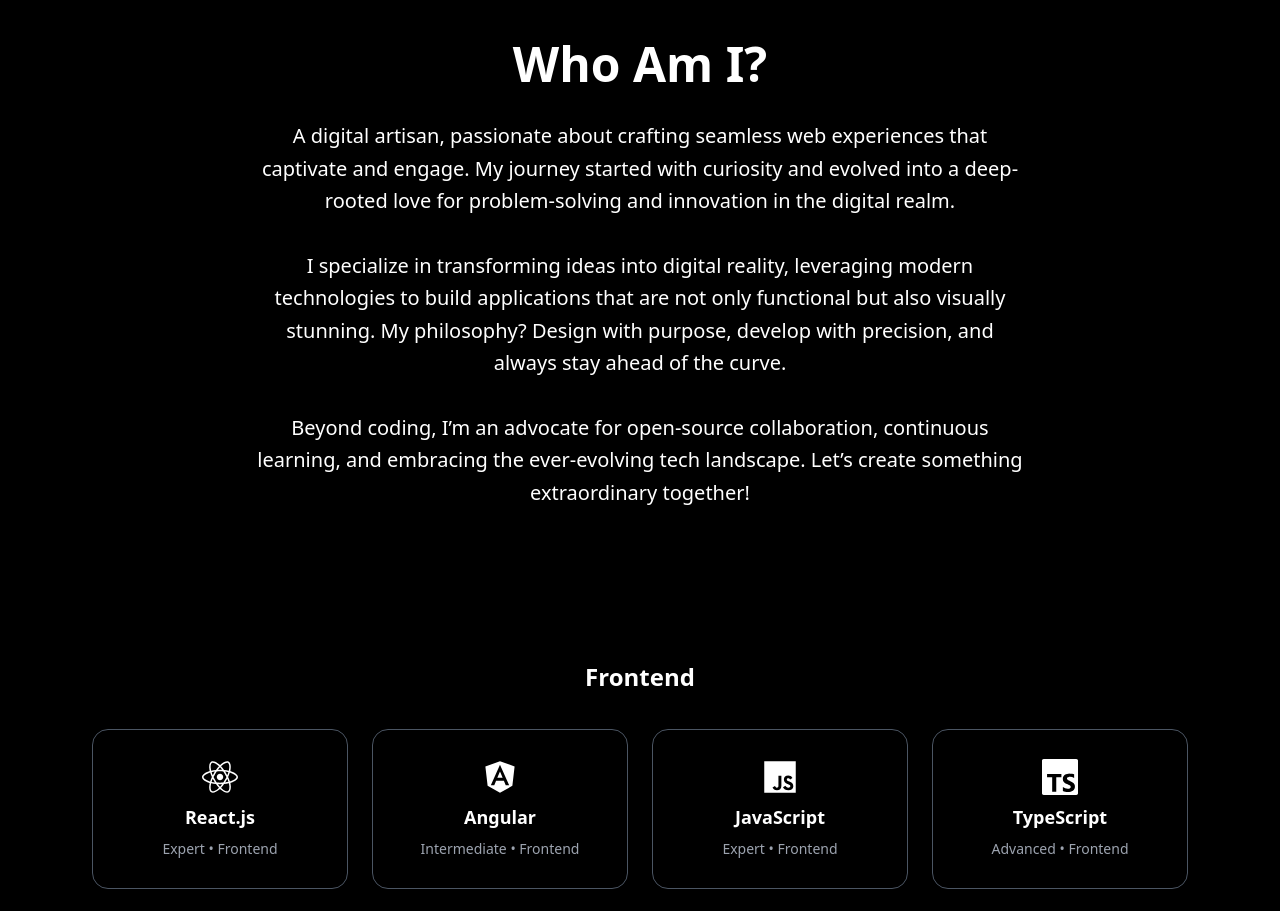
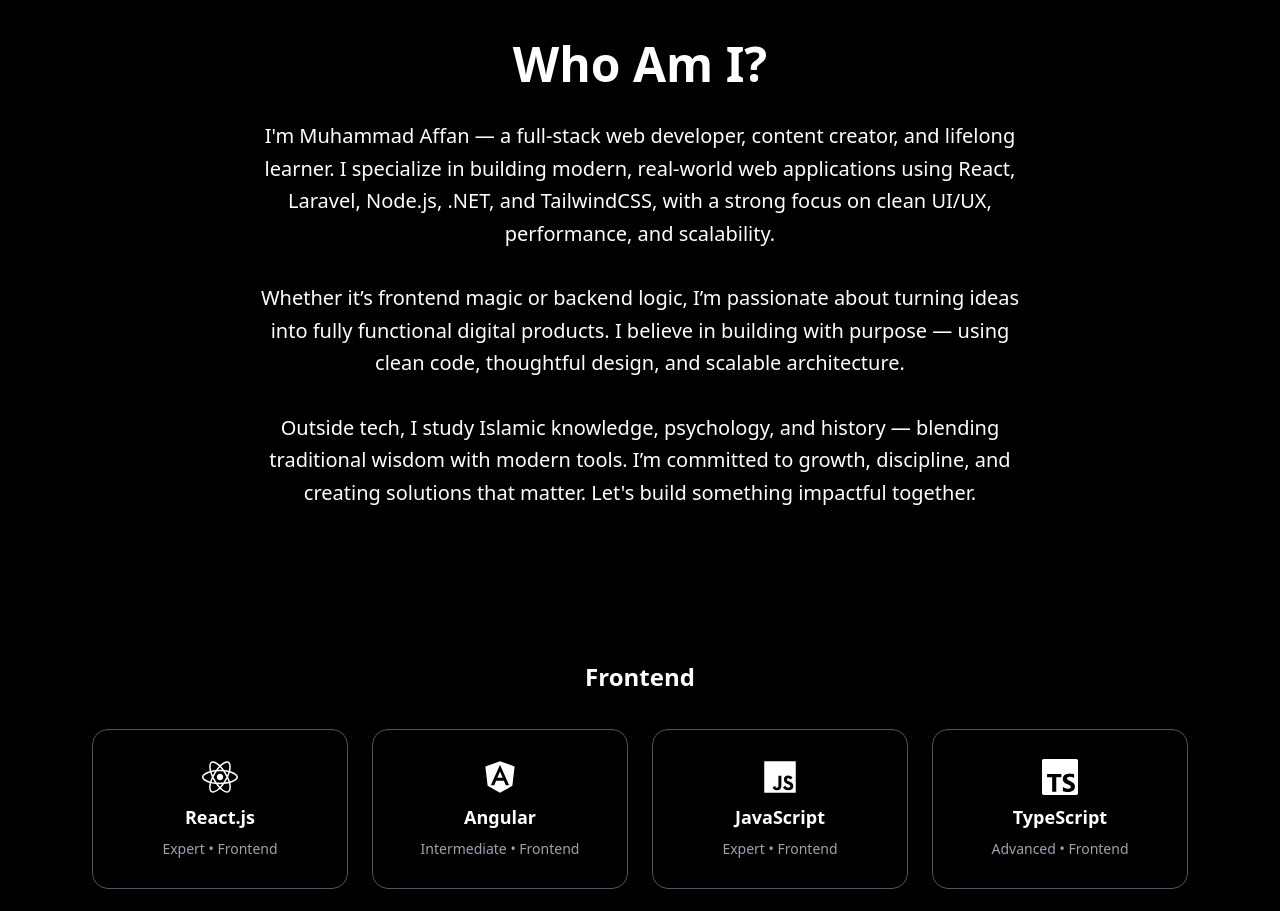
Before and after one commit to Muhammadd-01/Affan-s-Portfolio-Final-, a React (Vite) app: page / in a window 1280 px wide. Shown: the part 840-1751 px from the top of the page. Built offline with nearby package versions, Linux system fonts and the light colour scheme.

Commit message:
Portfolio

```diff
--- a/src/components/About.jsx
+++ b/src/components/About.jsx
@@ -12,6 +12,7 @@ const About = () => {
       >
         Who Am I?
       </motion.h2>
+
       <motion.p
         className="text-xl mb-8 mx-auto max-w-3xl text-center relative z-10 leading-relaxed"
         initial={{ opacity: 0, x: -50 }}
@@ -19,8 +20,9 @@ const About = () => {
         transition={{ duration: 0.8, delay: 0.2, ease: "easeOut" }}
         whileHover={{ x: 10 }}
       >
-        A digital artisan, passionate about crafting seamless web experiences that captivate and engage. My journey started with curiosity and evolved into a deep-rooted love for problem-solving and innovation in the digital realm.
+        I'm Muhammad Affan — a full-stack web developer, content creator, and lifelong learner. I specialize in building modern, real-world web applications using React, Laravel, Node.js, .NET, and TailwindCSS, with a strong focus on clean UI/UX, performance, and scalability.
       </motion.p>
+
       <motion.p
         className="text-xl mb-8 mx-auto max-w-3xl text-center relative z-10 leading-relaxed"
         initial={{ opacity: 0, x: 50 }}
@@ -28,8 +30,9 @@ const About = () => {
         transition={{ duration: 0.8, delay: 0.4, ease: "easeOut" }}
         whileHover={{ x: -10 }}
       >
-        I specialize in transforming ideas into digital reality, leveraging modern technologies to build applications that are not only functional but also visually stunning. My philosophy? Design with purpose, develop with precision, and always stay ahead of the curve.
+        Whether it’s frontend magic or backend logic, I’m passionate about turning ideas into fully functional digital products. I believe in building with purpose — using clean code, thoughtful design, and scalable architecture.
       </motion.p>
+
       <motion.p
         className="text-xl mb-8 mx-auto max-w-3xl text-center relative z-10 leading-relaxed"
         initial={{ opacity: 0, scale: 0.8 }}
@@ -37,7 +40,7 @@ const About = () => {
         transition={{ duration: 0.8, delay: 0.6, ease: "easeOut" }}
         whileHover={{ scale: 1.05 }}
       >
-        Beyond coding, I’m an advocate for open-source collaboration, continuous learning, and embracing the ever-evolving tech landscape. Let’s create something extraordinary together!
+        Outside tech, I study Islamic knowledge, psychology, and history — blending traditional wisdom with modern tools. I’m committed to growth, discipline, and creating solutions that matter. Let's build something impactful together.
       </motion.p>
     </section>
   );
```
